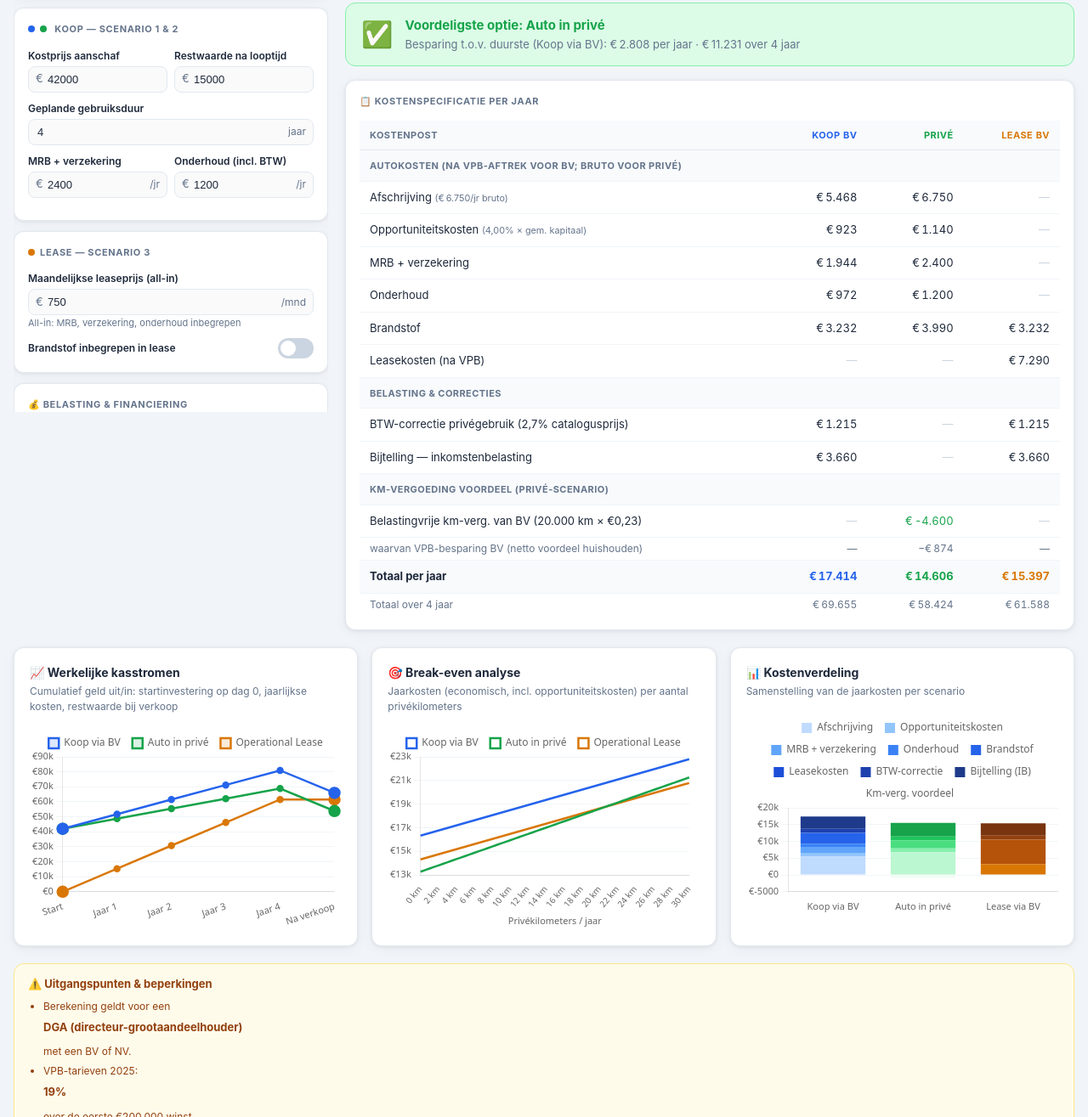
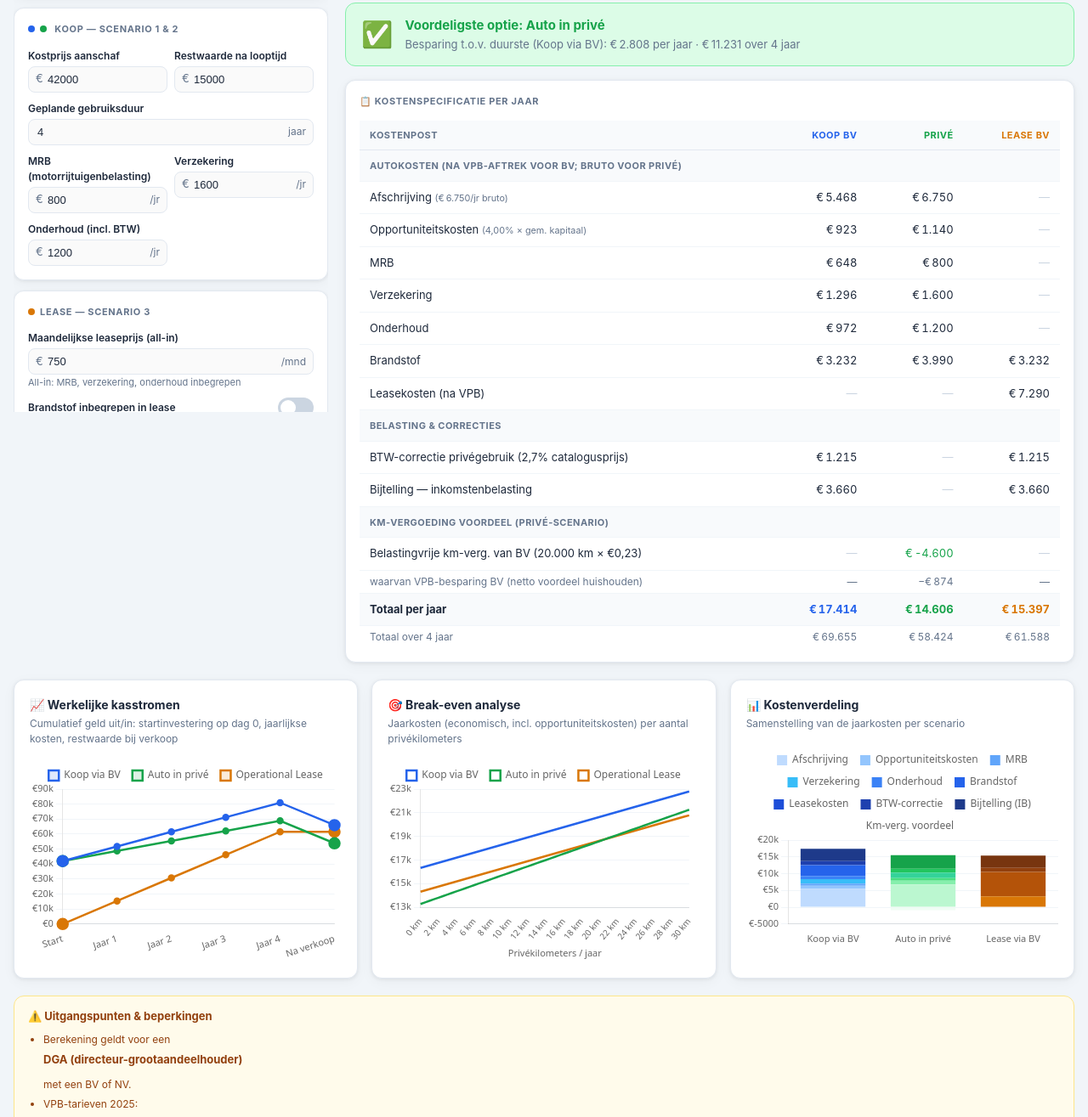
Before and after one commit to Geertvdc/car-calc, a plain HTML site: page index.html in a window 1280 px wide. Shown: the part 442-1757 px from the top of the page at 85% size. Drawn offline with nearby package versions, Linux system fonts and the light colour scheme.

Commit message:
Split MRB en verzekering into separate input fields
- Replace combined mrbVerzekering (€2.400) with mrb (€800) + verzekering (€1.600)
- Both shown as separate rows in the detail table
- Breakdown chart now has separate stacked bars for MRB and Verzekering
- Scenario calculations still work via combined mrbVerzekering value

Co-authored-by: Copilot <223556219+Copilot@users.noreply.github.com>

```diff
--- a/index.html
+++ b/index.html
@@ -212,13 +212,23 @@
 
         <div class="grid2">
           <div class="form-group">
-            <label>MRB + verzekering</label>
+            <label>MRB (motorrijtuigenbelasting)</label>
             <div class="input-wrap has-pre has-suf">
               <span class="input-pre">€</span>
-              <input type="number" id="mrbVerzekering" value="2400" min="0" step="100">
+              <input type="number" id="mrb" value="800" min="0" step="50">
               <span class="input-suf">/jr</span>
             </div>
           </div>
+          <div class="form-group">
+            <label>Verzekering</label>
+            <div class="input-wrap has-pre has-suf">
+              <span class="input-pre">€</span>
+              <input type="number" id="verzekering" value="1600" min="0" step="100">
+              <span class="input-suf">/jr</span>
+            </div>
+          </div>
+        </div>
+        <div class="grid2">
           <div class="form-group">
             <label>Onderhoud (incl. BTW)</label>
             <div class="input-wrap has-pre has-suf">
@@ -535,7 +545,7 @@ function scenario1(inp) {
 
   return {
     total,
-    dep, oppCost, mrbVerzekering, onderhoud, fuel,
+    dep, oppCost, mrb: inp.mrb, verzekering: inp.verzekering, mrbVerzekering: inp.mrbVerzekering, onderhoud, fuel,
     grossBV, vpbSaving, btwCorr, netBV, bijtelling, ibTax, vpbRate
   };
 }
@@ -560,7 +570,7 @@ function scenario2(inp) {
 
   return {
     total,
-    dep, oppCost, mrbVerzekering, onderhoud, fuel,
+    dep, oppCost, mrb: inp.mrb, verzekering: inp.verzekering, mrbVerzekering, onderhoud, fuel,
     grossCar, kmVerg, netBenefit, vpbRate
   };
 }
@@ -600,7 +610,9 @@ function getInputs() {
     kostprijs:            v('kostprijs'),
     restwaarde:           v('restwaarde'),
     gebruiksduur:         Math.max(1, v('gebruiksduur')),
-    mrbVerzekering:       v('mrbVerzekering'),
+    mrbVerzekering:       v('mrb') + v('verzekering'),
+    mrb:                  v('mrb'),
+    verzekering:          v('verzekering'),
     onderhoud:            v('onderhoud'),
     maandLease:           v('maandLease'),
     leaseBrandstof:       chk('leaseBrandstof'),
@@ -687,8 +699,10 @@ function buildDetailTable(inp, s1, s2, s3) {
     s1.dep * (1 - vpb1), s2.dep, null);
   html += row(`Opportuniteitskosten <small style="color:var(--muted)">(${fmtPct(inp.rendement)} × gem. kapitaal)</small>`,
     s1.oppCost * (1 - vpb1), s2.oppCost, null);
-  html += row('MRB + verzekering',
-    s1.mrbVerzekering * (1 - vpb1), s2.mrbVerzekering, null);
+  html += row('MRB',
+    s1.mrb * (1 - vpb1), s2.mrb, null);
+  html += row('Verzekering',
+    s1.verzekering * (1 - vpb1), s2.verzekering, null);
   html += row('Onderhoud',
     s1.onderhoud * (1 - vpb1), s2.onderhoud, null);
 
@@ -929,9 +943,14 @@ function updateBreakdownChart(inp, s1, s2, s3) {
       backgroundColor: ['#93c5fd','#86efac','#fcd34d']
     },
     {
-      label: 'MRB + verzekering',
-      data: [s1.mrbVerzekering * (1-vpb1), s2.mrbVerzekering, 0],
+      label: 'MRB',
+      data: [s1.mrb * (1-vpb1), s2.mrb, 0],
       backgroundColor: ['#60a5fa','#4ade80','#fbbf24']
+    },
+    {
+      label: 'Verzekering',
+      data: [s1.verzekering * (1-vpb1), s2.verzekering, 0],
+      backgroundColor: ['#38bdf8','#34d399','#fb923c']
     },
     {
       label: 'Onderhoud',
```
